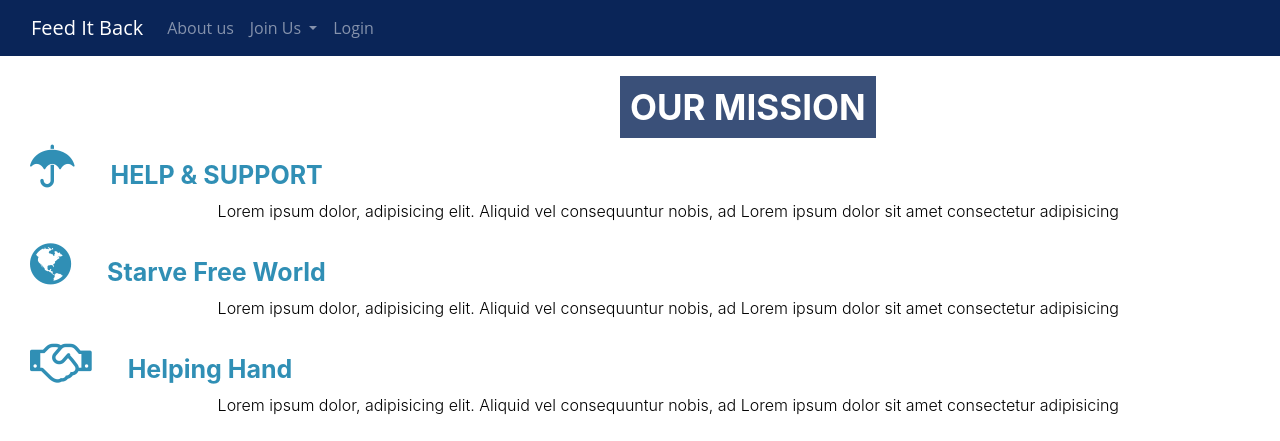
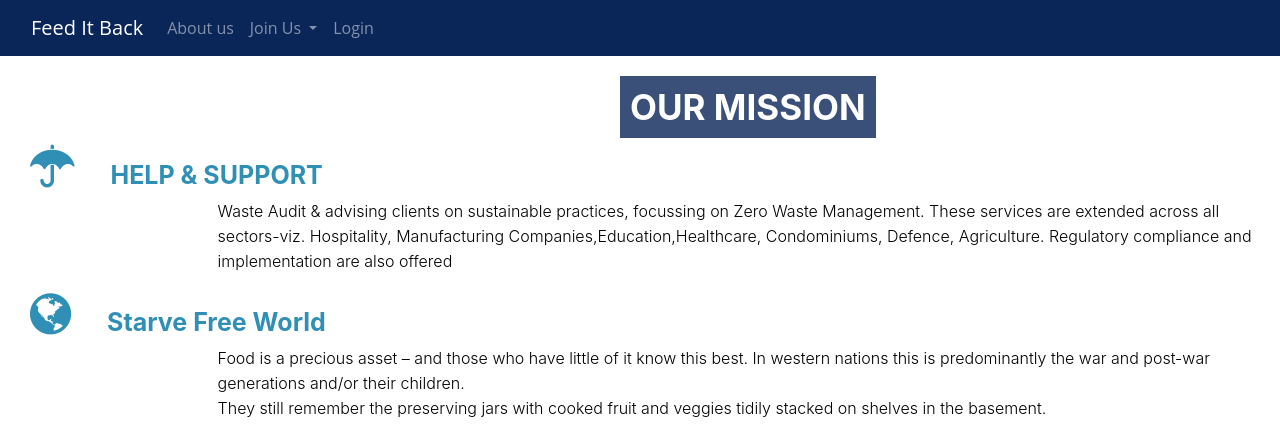
Before and after one commit to am-Anmol/Feed-It-Back, a Flask app: page /aboutus1 in a window 1280 px wide. Shown: the top 441 px of the page. Run offline with Flask 2, Linux system fonts and the light colour scheme; some libraries are stand-ins or nearby versions; grey boxes are pictures that could not be loaded.

Commit message:
edit aboutus

```diff
--- a/static/styles/about.css
+++ b/static/styles/about.css
@@ -139,6 +139,9 @@ h6{
     margin: 0 0 15px 0;
     color: #333333;
     font-weight: 700;
+}
+h4{
+    font-weight: bold !important;
 }
 img{
     width: 100%;
--- a/templates/aboutus1.html
+++ b/templates/aboutus1.html
@@ -33,11 +33,11 @@
 
           <div class="column" style="background-color:#fff; ">
               <h3><i class="fa fa-umbrella" style="font-size:48px;margin:0 30px 0 30px;"></i>   HELP & SUPPORT</h3>
-              <p style="margin-left: 17%;">Lorem ipsum dolor, adipisicing elit. Aliquid vel consequuntur nobis, ad Lorem ipsum dolor sit amet consectetur adipisicing </p>
+              <p style="margin-left: 17%;">Waste Audit & advising clients on sustainable practices, focussing on Zero Waste Management. These services are extended across all sectors-viz. Hospitality, Manufacturing Companies,Education,Healthcare, Condominiums, Defence, Agriculture. Regulatory compliance and implementation are also offered </p>
               <h3><i class="fa fa-globe" style="font-size:48px;margin:0 30px 0 30px;"></i>   Starve Free World</h3>
-              <p style="margin-left: 17%;">Lorem ipsum dolor, adipisicing elit. Aliquid vel consequuntur nobis, ad Lorem ipsum dolor sit amet consectetur adipisicing</p>
+              <p style="margin-left: 17%;">Food is a precious asset – and those who have little of it know this best. In western nations this is predominantly the war and post-war generations and/or their children. <br>They still remember the preserving jars with cooked fruit and veggies tidily stacked on shelves in the basement.</p>
               <h3><i class="fa fa-handshake-o" style="font-size:48px;margin:0 30px 0 30px;"></i>   Helping Hand</h3>
-              <p style="margin-left: 17%;">Lorem ipsum dolor, adipisicing elit. Aliquid vel consequuntur nobis, ad Lorem ipsum dolor sit amet consectetur adipisicing</p>
+              <p style="margin-left: 17%;">“Clean your plate!” is passé: a project to curb food waste makes the doggy bag acceptable with the “Beste-Reste-Box”.</p>
           </div>
         </div>
       </div>
@@ -211,13 +211,13 @@
             <div class="column">
                 <div class="team">
                     <div class="team-img">
-                        <img src="https://i.pinimg.com/originals/a6/58/32/a65832155622ac173337874f02b218fb.png" alt="Team Image">
+                        <img src="../static/images/IMG_20201022_092507.jpg" alt="Team Image">
                     </div>
                     <div class="team-content">
                         <h2>Sahana R</h2>
 
                         <p>"We’re hungry for donations."</p>
-                        <h4>abc@gmail.com</h4>
+                        <h4>rgsahana2001@gmail.com</h4>
                     </div>
                     <div class="team-social">
                         <a href="#" class="social-tw"> <i class="fa fa-twitter"></i></a>
```
Also changed, not shown: static/images/IMG-20221207-WA0005.jpg (deleted), static/images/IMG_20201022_092507.jpg (added).
